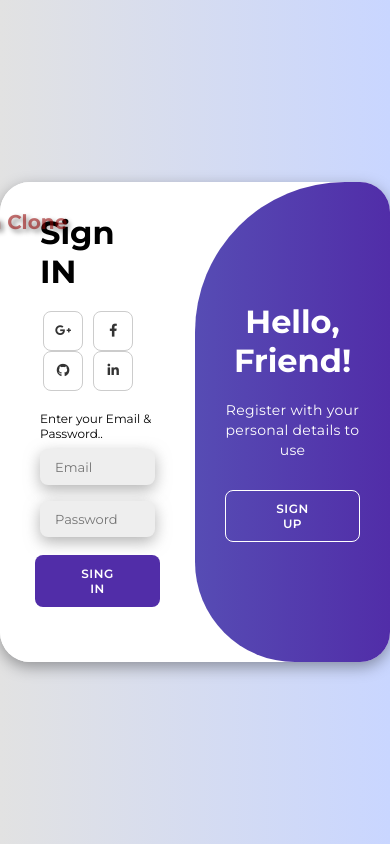
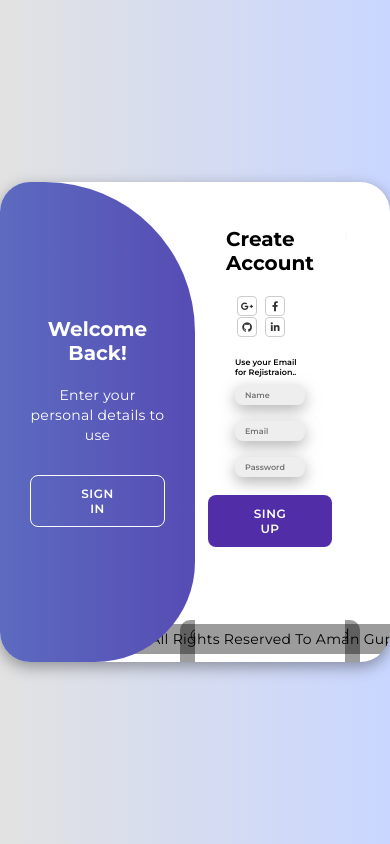
Before and after one commit to Ag313/LoginFormAman, a plain HTML site: page index.html in a window 390 px wide. Both pictures are taken after a click on the button "SIGN UP". Drawn offline with Linux system fonts and the light colour scheme.

Commit message:
third committ

```diff
--- a/index.html
+++ b/index.html
@@ -12,7 +12,7 @@
     <!-- <span class="logo">Myntra Clone</span> -->
     <div class="main-container" id="container">
 
-        <!-- Field for sign in -->
+        <!-- Field for sign up -->
         <div class="form-container sign-up">
             <form>
                 <!-- <h1 class="head">Myntra Clone</h1> -->
@@ -28,7 +28,7 @@
                 <input type="email" name="email" id="email" placeholder="Email">
                 <input type="password" name="password" id="password" placeholder="Password" >
                 <button>Sing Up</button>
-                <h1 class="foot2">@ All Rights Reserved To Aman Gupta</h1>
+                <p class="foot2">@ All Rights Reserved To Aman Gupta</p>
             </form>
         </div>
 
@@ -49,7 +49,7 @@
                     <input type="email" name="email" id="email"placeholder="Email" >
                     <input type="password" name="password" id="password" placeholder="Password">
                     <button>Sing In</button>
-                    <h1 class="foot">@ All Rights Reserved To Aman Gupta</h1>
+                    <p class="foot">@ All Rights Reserved To Aman Gupta</p>
                 </form>
             </div>
 
--- a/script.js
+++ b/script.js
@@ -0,0 +1,11 @@
+
+const container= document.getElementById('container')
+const registeBtn= document.getElementById('register')
+const logintBtn= document.getElementById('login')
+
+registeBtn.addEventListener('click',()=>{
+container.classList.add('active')
+});
+logintBtn.addEventListener('click',()=>{
+    container.classList.remove('active')
+});
--- a/style.css
+++ b/style.css
@@ -28,6 +28,7 @@ body{
     margin: 20px;
 } */
 .head{
+
     font-size: 20px;
     color: rgba(148, 4, 4, 0.568);
     position: absolute;
@@ -264,3 +265,95 @@ body{
 .main-container.active .toggle-right{
     transform: translateX(200%);
 }
+
+@media screen and (min-width: 150px) and (max-width: 425px){
+.head{
+
+    font-size: 7px;
+    color: rgba(148, 4, 4, 0.568);
+    position: absolute;
+    margin-top: -400px;
+    margin-left: 0px;
+    text-shadow: 3px 3px 5px rgba(0, 0, 0, 0.442);
+}
+
+.main-container form{
+    background-color: #fff;
+    display: flex;
+    align-items: center;
+    justify-content: center;
+    flex-direction: column;
+    padding: 0 40px;
+    height: 100%;
+    width: 150px;
+}
+
+.main-container{
+    background-color: #fff;
+    border-radius: 30px;
+    box-shadow: 0 5px 15px rgba(0, 0, 0, 0.35);
+    position: relative;
+    overflow: hidden;
+    width: 768px;
+    max-width: 100%;
+    min-height: 480px;
+}
+.sign-in{
+    height: 500px;
+}
+.social-icons a{
+    font-size: 10px;
+    display: flex;
+    flex-direction: row;
+    border: 1px solid #ccc;
+    border-radius: 20%;
+    display: inline-flex;
+    justify-content: center;
+    align-items: center;
+    margin: 0 2px;
+    width: 20px;
+    height: 20px;
+}
+.main-container input{
+    background-color: #eee;
+    border: none;
+    margin: 8px 0;
+    padding: 5px 10px;
+    font-size: 8px;
+    font-weight: 600;
+
+    border-radius: 8px;
+    width: 100%;
+    outline: none;
+    box-shadow: 0 5px 15px rgba(128, 128, 128, 0.601);
+}
+.main-container span{
+    font-size: 8px;
+    font-weight: 600;
+}
+.main-container h1{
+    font-size: 20px;
+}
+.foot{
+    position: relative;
+    bottom: -70px;
+    font-size: 5px;
+    width: 180px;
+    background-color: rgba(0, 0, 0, 0.39);
+    text-wrap: wrap;
+    padding: 4px;
+    border-radius:  10px 10px 0 0;
+    height: fit-content;
+}
+.foot2{
+    position: relative;
+    bottom: -57px;
+    font-size: 5px;
+    width: 300px;
+    background-color: rgba(0, 0, 0, 0.39);;
+    text-align: center;
+    padding: 5px;
+    border-radius:  10px 10px 0 0;
+}
+
+}
```
